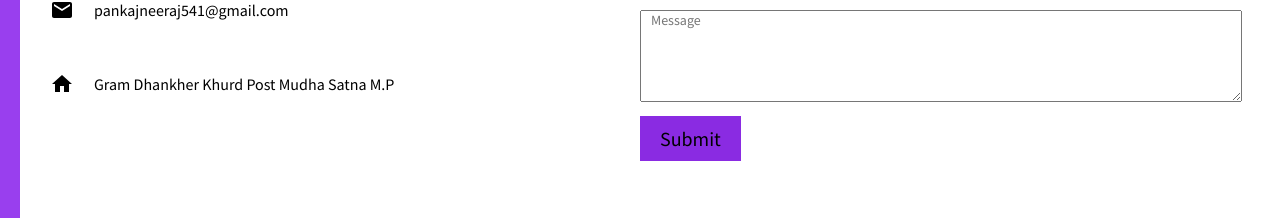
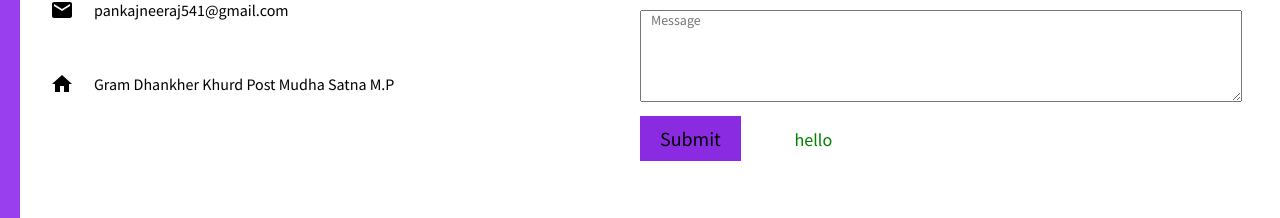
Before and after one commit to pank1999/MyPortfolio, a React (Create React App) app: page / in a window 1280 px wide. Shown: the part 3030-3248 px from the top of the page. Built offline with nearby package versions, Linux system fonts and the light colour scheme.

Commit message:
Added Thankyou after submit

```diff
--- a/src/components/Conatct/Contact.css
+++ b/src/components/Conatct/Contact.css
@@ -71,6 +71,11 @@ button{
     cursor: pointer;
 }
 
+.Thankyou{
+    font-size: 18px;
+    margin-left: 50px;
+    color:green;
+}
 
 @media screen and (max-width:480px) {
     .c-wrapper{
--- a/src/components/Conatct/Contact.jsx
+++ b/src/components/Conatct/Contact.jsx
@@ -1,4 +1,4 @@
-import { useContext, useRef } from "react";
+import { useContext, useRef, useState } from "react";
 import "./Contact.css";
 import emailjs from '@emailjs/browser';
 import {LocalPhone, Email,Home } from "@mui/icons-material";
@@ -6,6 +6,7 @@ import {TheameContext} from "../../context";
 export default function Contact() {
     const theame=useContext(TheameContext);
   const darkMode=theame.state.darkMode;
+  const [thankyou,setThankyou]=useState(false);
 
     const formref=useRef();
     const handleSubmit=(e)=>{
@@ -13,6 +14,7 @@ export default function Contact() {
         emailjs.sendForm('service_lgvq1mc', 'template_7mv5r8a', formref.current, 'L6sJHNG-bQ42RAyxm')
             .then((result) => {
              console.log(result.text);
+             setThankyou(true);
               }, (error) => {
                console.log(error.text);
              });
@@ -45,6 +47,7 @@ export default function Contact() {
                     <input  style={{backgroundColor:darkMode && "#333"}} name="user_email" placeholder="Email" type="email" />
                     <textarea  style={{backgroundColor:darkMode && "#333"}} rows={5} placeholder="Message" name="message" />
                     <button type="submit" value="Send">Submit</button>
+                    <span className="Thankyou"> { thankyou?"Thank you...":"hello"}</span>
                 </form>
              </div>
         </div>
```
